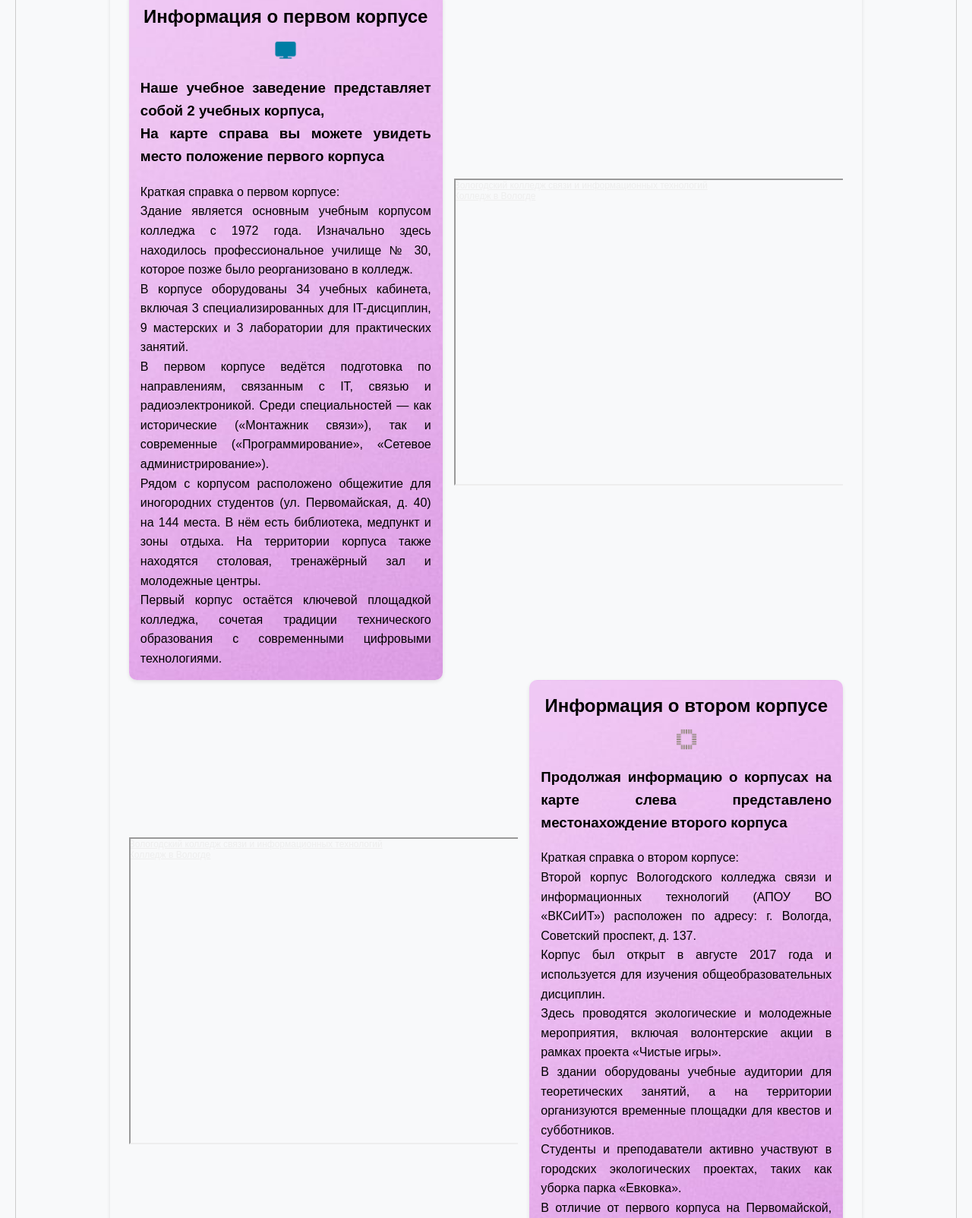
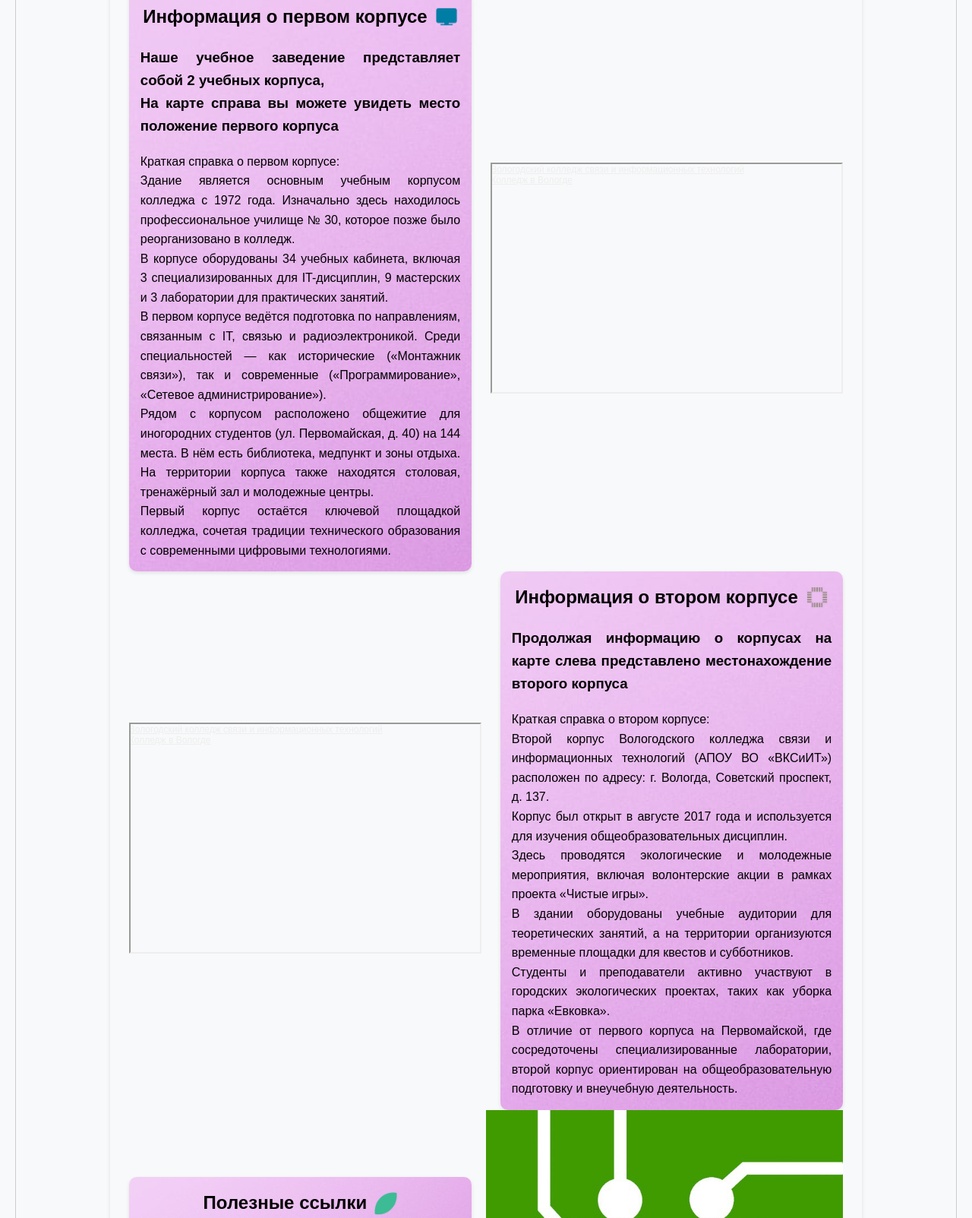
Before and after one commit to barbaris2280/posobiedlastudentofcolegesviazi.github.io, a plain HTML site: page index.html in a window 1280 px wide. Shown: the part 1197-2800 px from the top of the page at 76% size. Drawn offline with Linux system fonts and the light colour scheme.

Commit message:
Update index.html

```diff
--- a/index.html
+++ b/index.html
@@ -598,10 +598,10 @@
 
                 </div>
             </div>
-                <div style="position:relative;overflow:hidden;"><a href="https://yandex.ru/maps/org/vologodskiy_kolledzh_svyazi_i_informatsionnykh_tekhnologiy/1769469695/?utm_medium=mapframe&utm_source=maps" style="color:#eee;font-size:12px;position:absolute;top:0px;">Вологодский колледж связи и информационных технологий</a><a href="https://yandex.ru/maps/21/vologda/category/college/184106236/?utm_medium=mapframe&utm_source=maps" style="color:#eee;font-size:12px;position:absolute;top:14px;">Колледж в Вологде</a><iframe src="https://yandex.ru/map-widget/v1/?from=mapframe&ll=39.892868%2C59.208200&mode=poi&poi%5Bpoint%5D=39.892377%2C59.208342&poi%5Buri%5D=ymapsbm1%3A%2F%2Forg%3Foid%3D1769469695&z=18.78" width="560" height="400" frameborder="1" allowfullscreen="true" style="position:relative;"></iframe></div>
+                <div style="position:relative;overflow:hidden;"><a href="https://yandex.ru/maps/org/vologodskiy_kolledzh_svyazi_i_informatsionnykh_tekhnologiy/1769469695/?utm_medium=mapframe&utm_source=maps" style="color:#eee;font-size:12px;position:absolute;top:0px;">Вологодский колледж связи и информационных технологий</a><a href="https://yandex.ru/maps/21/vologda/category/college/184106236/?utm_medium=mapframe&utm_source=maps" style="color:#eee;font-size:12px;position:absolute;top:14px;">Колледж в Вологде</a><iframe src="https://yandex.ru/map-widget/v1/?from=mapframe&ll=39.892868%2C59.208200&mode=poi&poi%5Bpoint%5D=39.892377%2C59.208342&poi%5Buri%5D=ymapsbm1%3A%2F%2Forg%3Foid%3D1769469695&z=18.78" width="460" height="300" frameborder="1" allowfullscreen="true" style="position:relative;"></iframe></div>
             </div>
                 <div class="note-wrapper">
-                    <div style="position:relative;overflow:hidden;"><a href="https://yandex.ru/maps/org/vologodskiy_kolledzh_svyazi_i_informatsionnykh_tekhnologiy/1131130254/?utm_medium=mapframe&utm_source=maps" style="color:#eee;font-size:12px;position:absolute;top:0px;">Вологодский колледж связи и информационных технологий</a><a href="https://yandex.ru/maps/21/vologda/category/college/184106236/?utm_medium=mapframe&utm_source=maps" style="color:#eee;font-size:12px;position:absolute;top:14px;">Колледж в Вологде</a><iframe src="https://yandex.ru/map-widget/v1/?from=mapframe&ll=39.929553%2C59.196350&mode=poi&poi%5Bpoint%5D=39.928761%2C59.197081&poi%5Buri%5D=ymapsbm1%3A%2F%2Forg%3Foid%3D1131130254&z=16.77" width="560" height="400" frameborder="1" allowfullscreen="true" style="position:relative;"></iframe></div>
+                    <div style="position:relative;overflow:hidden;"><a href="https://yandex.ru/maps/org/vologodskiy_kolledzh_svyazi_i_informatsionnykh_tekhnologiy/1131130254/?utm_medium=mapframe&utm_source=maps" style="color:#eee;font-size:12px;position:absolute;top:0px;">Вологодский колледж связи и информационных технологий</a><a href="https://yandex.ru/maps/21/vologda/category/college/184106236/?utm_medium=mapframe&utm_source=maps" style="color:#eee;font-size:12px;position:absolute;top:14px;">Колледж в Вологде</a><iframe src="https://yandex.ru/map-widget/v1/?from=mapframe&ll=39.929553%2C59.196350&mode=poi&poi%5Bpoint%5D=39.928761%2C59.197081&poi%5Buri%5D=ymapsbm1%3A%2F%2Forg%3Foid%3D1131130254&z=16.77" width="460" height="300" frameborder="1" allowfullscreen="true" style="position:relative;"></iframe></div>
                 <div class="note2"> <div class="animated-text">
                     <h2>Информация о втором корпусе<img src="img/radioelectronic.png" style="transition: 0.3s; " onmouseover="this.style.transform='scale(1.1)'" onmouseout="this.style.transform='scale(1)'"></h2>
 
```
